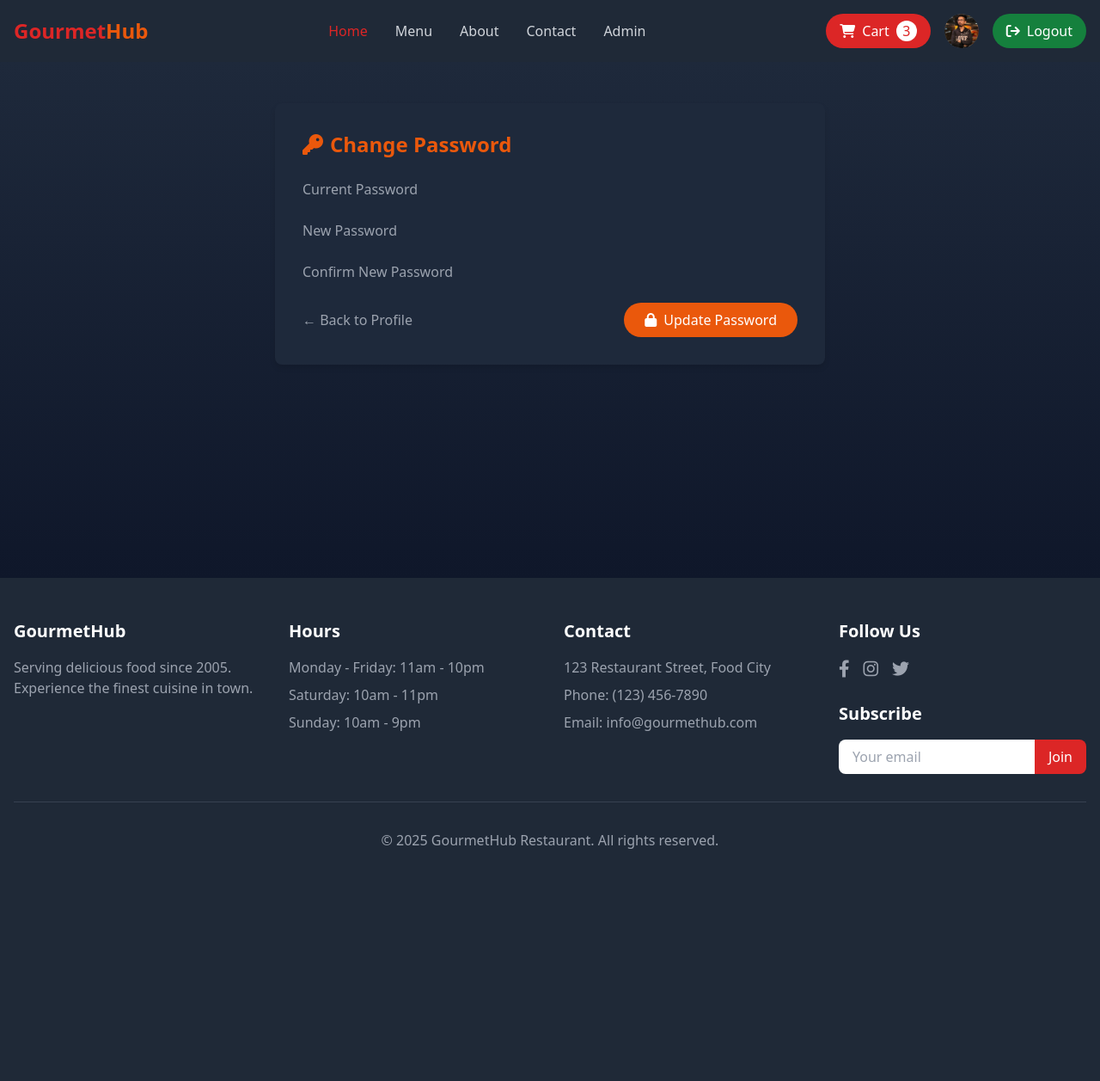
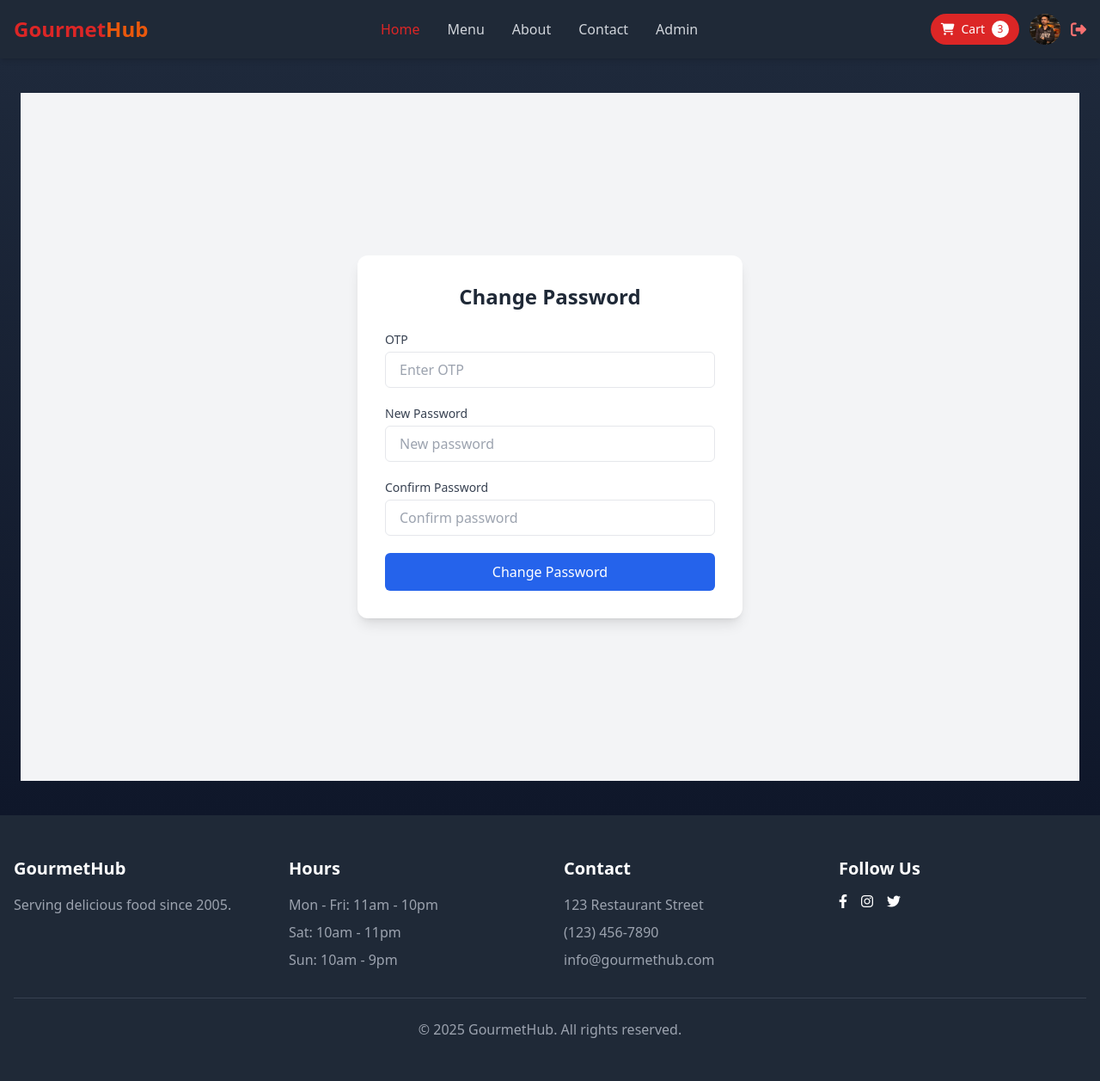
Before and after one commit to nh-404/Resturent_Management, a Django app: page /accounts/change-password/ in a window 1280 px wide. Shown: the whole page at 86% size. Before the commit the page ends 987 px from the top, so only its background shows below. Run offline with Django 5.2, Linux system fonts and the light colour scheme; a user stored in the database is signed in; data comes from the database, SQL or seed files in the repository; both versions use the stored data as it was after the commit; some libraries are stand-ins or nearby versions.

Commit message:
fix otp issuse

```diff
--- a/accounts/urls.py
+++ b/accounts/urls.py
@@ -4,7 +4,7 @@ from accounts import views
 urlpatterns = [
 
     path('profile/', views.user_profile, name='profile'),
-    path('edit-profile/', views.edit_profile, name='edit_profile'),
+    path('edit-profile/<int:id>/', views.edit_profile, name='edit_profile'),
 
     path('signUp/', views.signUp, name='signUp'),
     path('login/', views.signIn, name='login'),
--- a/accounts/views.py
+++ b/accounts/views.py
@@ -5,7 +5,7 @@ from django.contrib import messages
 from django.contrib.auth.password_validation import validate_password
 from django.core.exceptions import ValidationError
 from django.template.loader import render_to_string
-from accounts.models import User, PasswordOTP
+from accounts.models import User, PasswordOTP, Profile
 from django.urls import reverse
 from django.core.mail import EmailMultiAlternatives, send_mail
 from django.contrib.auth import login, authenticate, logout
@@ -220,15 +220,25 @@ def reset_password_confirm(request, uidb64, token):
 def user_profile(request):
 
      # Render template with errors if any
-    return render(request,'auth/profile.html')
+    return render(request,'auth/profile/profile.html')
 
 
 
 @login_required(login_url='login')
-def edit_profile(request):
+def edit_profile(request, id):
+
+    # profile = Profile.objects.get(id=id)
+
+    # if request.method == 'PSOT':
+
+    #     full_name = request.POST.get('full_name')
+    #     full_name = request.POST.get('full_name')
+    #     full_name = request.POST.get('full_name')
+
 
      # Render template with errors if any
-    return render(request,'auth/edit_profile.html')
+
+    return render(request,'auth/profile/edit_profile.html')
 
 
 
@@ -238,12 +248,12 @@ def send_otp(request):
     otp = str(random.randint(100000, 999999))
 
     PasswordOTP.objects.filter(user=request.user).delete()
-    PasswordOTP.objects.create(user=request.user, otp=otp)
+    PasswordOTP.objects.update_or_create(user=request.user, otp=otp)
 
     send_mail(
         subject='Your password change OTP',
-        message='Your OTP is {otp}',
-        from_email=ettings.DEFAULT_FROM_EMAIL,
+        message=f'Your OTP is {otp}',
+        from_email= settings.DEFAULT_FROM_EMAIL,
         recipient_list=[request.user.email]
     )
 
@@ -300,9 +310,10 @@ def change_password(request):
         new_password = request.POST.get('new_password')
         confirm_password = request.POST.get('confirm_password')
 
+        user = request.user
 
         try:
-            otp_obj = PasswordOTP.objects.create(user=request.user, otp=otp)
+            otp_obj = PasswordOTP.objects.get(user=user, otp=otp)
 
         except PasswordOTP.DoesNotExist:
             messages.error(request,'Invalid OTP')
@@ -322,7 +333,7 @@ def change_password(request):
             messages.error(request,'New password do not matching')
             return redirect('change_password')
 
-        user = request.user
+
         user.set_password(new_password)
         user.save()
 
--- a/templates/auth/change_password.html
+++ b/templates/auth/change_password.html
@@ -1,49 +1,85 @@
 {% extends 'base/customer_ui.html' %}
-{% load static %}
 
 {% block content %}
+<div class="min-h-screen flex items-center justify-center bg-gray-100 px-4 sm:px-6">
 
-<div class="content-wrapper py-12">
-    <div class="container mx-auto px-4 max-w-2xl">
-
-        <div class="card p-8">
-            <h2 class="text-2xl font-bold text-secondary mb-6">
-                <i class="fas fa-key mr-2"></i>Change Password
+    <div class="w-full max-w-md bg-white rounded-xl shadow-lg p-6 sm:p-8">
+        <h2 class="text-xl sm:text-2xl font-semibold text-center text-gray-800 mb-6">
+            Change Password
         </h2>
 
-            <form method="post" class="space-y-6">
+        <!-- Django Messages -->
+        {% if messages %}
+            {% for message in messages %}
+                <div class="mb-4 px-4 py-3 rounded-md text-sm sm:text-base
+                    {% if message.tags == 'success' %}
+                        bg-green-100 text-green-700
+                    {% elif message.tags == 'error' %}
+                        bg-red-100 text-red-700
+                    {% else %}
+                        bg-blue-100 text-blue-700
+                    {% endif %}
+                ">
+                    {{ message }}
+                </div>
+            {% endfor %}
+        {% endif %}
+
+        <form method="POST" class="space-y-4 sm:space-y-5">
             {% csrf_token %}
-                {{ form.non_field_errors }}
 
+            <!-- OTP -->
             <div>
-                    <label class="block text-gray-400 mb-1">Current Password</label>
-                    {{ form.old_password }}
+                <label class="block text-sm font-medium text-gray-700 mb-1">
+                    OTP
+                </label>
+                <input
+                    type="text"
+                    name="otp"
+                    required
+                    inputmode="numeric"
+                    placeholder="Enter OTP"
+                    class="w-full px-3 sm:px-4 py-2 border rounded-md focus:ring-2 focus:ring-blue-500 focus:outline-none text-sm sm:text-base"
+                >
             </div>
 
+            <!-- New Password -->
             <div>
-                    <label class="block text-gray-400 mb-1">New Password</label>
-                    {{ form.new_password1 }}
+                <label class="block text-sm font-medium text-gray-700 mb-1">
+                    New Password
+                </label>
+                <input
+                    type="password"
+                    name="new_password"
+                    required
+                    placeholder="New password"
+                    class="w-full px-3 sm:px-4 py-2 border rounded-md focus:ring-2 focus:ring-blue-500 focus:outline-none text-sm sm:text-base"
+                >
             </div>
 
+            <!-- Confirm Password -->
             <div>
-                    <label class="block text-gray-400 mb-1">Confirm New Password</label>
-                    {{ form.new_password2 }}
+                <label class="block text-sm font-medium text-gray-700 mb-1">
+                    Confirm Password
+                </label>
+                <input
+                    type="password"
+                    name="confirm_password"
+                    required
+                    placeholder="Confirm password"
+                    class="w-full px-3 sm:px-4 py-2 border rounded-md focus:ring-2 focus:ring-blue-500 focus:outline-none text-sm sm:text-base"
+                >
             </div>
 
-                <div class="flex justify-between items-center mt-8">
-                    <a href="{% url 'profile' %}" class="text-gray-400 hover:text-white">
-                        ← Back to Profile
-                    </a>
-
-                    <button type="submit"
-                            class="bg-secondary hover:bg-orange-700 px-6 py-2 rounded-full text-white">
-                        <i class="fas fa-lock mr-2"></i>Update Password
+            <!-- Submit -->
+            <button
+                type="submit"
+                class="w-full bg-blue-600 text-white py-2.5 rounded-md hover:bg-blue-700 transition duration-200 font-medium text-sm sm:text-base"
+            >
+                Change Password
             </button>
-                </div>
         </form>
     </div>
 
 </div>
-</div>
-
-{% endblock %}
+{% endblock content %}
--- a/templates/auth/profile.html
+++ b/templates/auth/profile/profile.html
@@ -62,7 +62,7 @@
                             <i class="fas fa-edit mr-2"></i>Edit Profile
                         </a>
 
-                        <a href="{% url 'change_password' %}"
+                        <a href="{% url 'send_otp' %}"
                            class="bg-secondary hover:bg-orange-700 text-white px-6 py-2 rounded-full">
                             <i class="fas fa-key mr-2"></i>Change Password
                         </a>
--- a/templates/base/customer_ui.html
+++ b/templates/base/customer_ui.html
@@ -4,6 +4,7 @@
     <meta charset="UTF-8">
     <meta name="viewport" content="width=device-width, initial-scale=1.0">
     <title>GourmetHub - Customer Interface</title>
+
     <script src="https://cdn.tailwindcss.com"></script>
     <link rel="stylesheet" href="https://cdnjs.cloudflare.com/ajax/libs/font-awesome/6.4.0/css/all.min.css">
 
@@ -17,7 +18,7 @@
                         accent: '#eab308',
                         dark: '#1f2937',
                         light: '#fef3c7',
-                        background: '#0f172a' // Added a dark blue background color
+                        background: '#0f172a'
                     }
                 }
             }
@@ -26,8 +27,8 @@
 
     <style>
         body {
-            background-color: #0f172a; /* Dark blue background */
-            color: #e2e8f0; /* Light text color for contrast */
+            background-color: #0f172a;
+            color: #e2e8f0;
             min-height: 100vh;
         }
         .content-wrapper {
@@ -36,26 +37,26 @@
         }
         .card {
             background-color: #1e293b;
-            border-radius: 0.5rem;
-            box-shadow: 0 4px 6px rgba(0, 0, 0, 0.1);
-        }
-                .otp-digit {
-            transition: all 0.2s ease;
-        }
-        .otp-digit:focus {
-            transform: scale(1.05);
-            box-shadow: 0 0 0 3px rgba(212, 165, 116, 0.3);
+            border-radius: 0.75rem;
+            box-shadow: 0 4px 6px rgba(0, 0, 0, 0.2);
         }
     </style>
 </head>
+
 <body class="bg-background">
-    <!-- Header -->
-    <header class="bg-dark shadow-md">
+
+<!-- ================= HEADER ================= -->
+<header class="bg-dark shadow-md sticky top-0 z-50">
     <div class="container mx-auto px-4 py-4">
+
         <div class="flex justify-between items-center">
-                <div class="flex items-center">
-                   <a href="{% url 'home' %}"  <h1 class="text-2xl font-bold text-primary">Gourmet<span class="text-secondary">Hub</span></h1></a>
-                </div>
+
+            <!-- Logo -->
+            <a href="{% url 'home' %}" class="text-2xl font-bold text-primary">
+                Gourmet<span class="text-secondary">Hub</span>
+            </a>
+
+            <!-- Desktop Nav -->
             <nav class="hidden md:flex space-x-8">
                 <a href="{% url 'home' %}" class="text-primary font-medium">Home</a>
                 <a href="{% url 'menu' %}" class="text-gray-300 hover:text-primary">Menu</a>
@@ -63,125 +64,115 @@
                 <a href="{% url 'contact' %}" class="text-gray-300 hover:text-primary">Contact</a>
                 <a href="{% url 'dashboard_home' %}" class="text-gray-300 hover:text-primary">Admin</a>
             </nav>
-                <div class="flex items-center space-x-4">
-                    <button class="bg-primary text-white px-4 py-2 rounded-full flex items-center">
-                        <i class="fas fa-shopping-cart mr-2"></i>
-                        <span>Cart</span>
-                        <span class="ml-2 bg-white text-primary rounded-full w-6 h-6 flex items-center justify-center">3</span>
+        <!-- Right Section -->
+        <div class="flex items-center gap-3">
+            <!-- Cart -->
+            <button class="bg-primary text-white px-3 py-2 rounded-full flex items-center text-sm">
+                <i class="fas fa-shopping-cart"></i>
+                <span class="ml-2 hidden sm:inline">Cart</span>
+                <span class="ml-2 bg-white text-primary rounded-full w-5 h-5 flex items-center justify-center text-xs">3</span>
             </button>
 
             {% if user.is_authenticated %}
-
-                                                <!-- Profile Icon -->
+                <!-- Profile link for authenticated users -->
                 <a href="{% url 'profile' %}"
-                    class="w-10 h-10 flex items-center justify-center rounded-full bg-gray-700 hover:bg-gray-600 overflow-hidden">
-
+                class="w-9 h-9 flex items-center justify-center rounded-full bg-gray-700 overflow-hidden">
                     {% if user.user_profile.image %}
-                            <img
-                                src="{{ user.user_profile.image.url }}"
-                                alt="Profile Photo"
-                                class="w-full h-full object-cover rounded-full"
-                            >
+                        <img src="{{ user.user_profile.image.url }}" class="w-full h-full object-cover" alt="Profile">
                     {% else %}
                         <i class="fas fa-user text-white"></i>
                     {% endif %}
-
                 </a>
 
+                <!-- Logout link -->
+            <a href="{% url 'logout' %}" class="text-red-400 text-lg hover:text-red-300" title="Logout">
+                <i class="fas fa-sign-out-alt"></i>
+            </a>
+            {% else %}
+            <!-- Login link for non-authenticated users -->
+            <a href="{% url 'login' %}" class="text-secondary text-lg hover:text-white" title="Login">
+                <i class="fas fa-sign-in-alt"></i>
+            </a>
+            {% endif %}
 
+            <!-- Mobile Menu Button -->
+            <button id="mobile-menu-btn" class="md:hidden text-white text-2xl">
+                <i class="fas fa-bars"></i>
+            </button>
+        </div>
+        <!-- Mobile Menu -->
+        <div id="mobile-menu" class="hidden md:hidden mt-4 bg-gray-800 rounded-lg p-4 space-y-3">
+            <a href="{% url 'home' %}" class="block text-gray-300">Home</a>
+            <a href="{% url 'menu' %}" class="block text-gray-300">Menu</a>
+            <a href="{% url 'contact' %}" class="block text-gray-300">About</a>
+            <a href="{% url 'contact' %}" class="block text-gray-300">Contact</a>
 
-                    <a href="{% url 'logout' %}">
-                        <button class="bg-green-700 text-white px-4 py-2 rounded-full">
-                        <i class="fas fa-sign-out mr-2"></i>Logout</button>
-                    </a>
+            {% if user.is_authenticated %}
+                <a href="{% url 'logout' %}" class="block text-red-400">Logout</a>
+            {% else %}
+                <a href="{% url 'login' %}" class="block text-secondary">Login</a>
+            {% endif %}
+        </div>
 
-                    {% else %}
+    </div>
+</header>
 
-                    <a href="{% url 'login' %}">
-                        <button class="bg-secondary text-white px-4 py-2 rounded-full">
-                        <i class="fas fa-user mr-2"></i>Login</button>
-                    </a>
+<!-- ================= CONTENT ================= -->
+<main class="content-wrapper px-4 sm:px-6 py-10">
+    {% block content %}{% endblock content %}
+</main>
 
-                    {% endif %}
+<!-- ================= FOOTER ================= -->
+<footer class="bg-dark text-white py-12">
+    <div class="container mx-auto px-4">
+        <div class="grid grid-cols-1 sm:grid-cols-2 md:grid-cols-4 gap-8 text-center sm:text-left">
+
+            <div>
+                <h3 class="text-xl font-bold mb-4">GourmetHub</h3>
+                <p class="text-gray-400">Serving delicious food since 2005.</p>
+            </div>
+
+            <div>
+                <h3 class="text-xl font-bold mb-4">Hours</h3>
+                <ul class="space-y-2 text-gray-400">
+                    <li>Mon - Fri: 11am - 10pm</li>
+                    <li>Sat: 10am - 11pm</li>
+                    <li>Sun: 10am - 9pm</li>
+                </ul>
+            </div>
+
+            <div>
+                <h3 class="text-xl font-bold mb-4">Contact</h3>
+                <ul class="space-y-2 text-gray-400">
+                    <li>123 Restaurant Street</li>
+                    <li>(123) 456-7890</li>
+                    <li>info@gourmethub.com</li>
+                </ul>
+            </div>
+
+            <div>
+                <h3 class="text-xl font-bold mb-4">Follow Us</h3>
+                <div class="flex justify-center sm:justify-start space-x-4">
+                    <i class="fab fa-facebook-f"></i>
+                    <i class="fab fa-instagram"></i>
+                    <i class="fab fa-twitter"></i>
+                    <i class="fab fa-tripadvisor"></i>
                 </div>
             </div>
         </div>
-    </header>
 
-{% block content %}{% endblock content %}
-    <!-- Footer -->
-    <footer class="bg-dark text-white py-12">
-        <div class="container mx-auto px-4">
-            <div class="grid grid-cols-1 md:grid-cols-4 gap-8">
-                <div>
-                    <h3 class="text-xl font-bold mb-4">GourmetHub</h3>
-                    <p class="text-gray-400">Serving delicious food since 2005. Experience the finest cuisine in town.</p>
-                </div>
-                <div>
-                    <h3 class="text-xl font-bold mb-4">Hours</h3>
-                    <ul class="space-y-2 text-gray-400">
-                        <li>Monday - Friday: 11am - 10pm</li>
-                        <li>Saturday: 10am - 11pm</li>
-                        <li>Sunday: 10am - 9pm</li>
-                    </ul>
-                </div>
-                <div>
-                    <h3 class="text-xl font-bold mb-4">Contact</h3>
-                    <ul class="space-y-2 text-gray-400">
-                        <li>123 Restaurant Street, Food City</li>
-                        <li>Phone: (123) 456-7890</li>
-                        <li>Email: info@gourmethub.com</li>
-                    </ul>
-                </div>
-                <div>
-                    <h3 class="text-xl font-bold mb-4">Follow Us</h3>
-                    <div class="flex space-x-4">
-                        <a href="#" class="text-gray-400 hover:text-white"><i class="fab fa-facebook-f text-xl"></i></a>
-                        <a href="#" class="text-gray-400 hover:text-white"><i class="fab fa-instagram text-xl"></i></a>
-                        <a href="#" class="text-gray-400 hover:text-white"><i class="fab fa-twitter text-xl"></i></a>
-                        <a href="#" class="text-gray-400 hover:text-white"><i class="fab fa-tripadvisor text-xl"></i></a>
-                    </div>
-                    <div class="mt-6">
-                        <h3 class="text-xl font-bold mb-4">Subscribe</h3>
-                        <div class="flex">
-                            <input type="email" placeholder="Your email" class="px-4 py-2 rounded-l-lg w-full text-dark">
-                            <button class="bg-primary px-4 py-2 rounded-r-lg">Join</button>
-                        </div>
-                    </div>
-                </div>
-            </div>
-            <div class="border-t border-gray-700 mt-8 pt-8 text-center text-gray-400">
-                <p>&copy; 2025 GourmetHub Restaurant. All rights reserved.</p>
+        <div class="border-t border-gray-700 mt-8 pt-6 text-center text-gray-400">
+            &copy; 2025 GourmetHub. All rights reserved.
         </div>
     </div>
 </footer>
 
-
-
+<!-- ================= SCRIPTS ================= -->
 <script>
-        // Simple JavaScript for interactivity
-        document.addEventListener('DOMContentLoaded', function() {
-            // Add to cart buttons
-            const addToCartButtons = document.querySelectorAll('.bg-primary');
-            addToCartButtons.forEach(button => {
-                button.addEventListener('click', function() {
-                    alert('Item added to cart!');
-                });
-            });
-
-            // Cart toggle functionality
-            const cartButton = document.querySelector('header button.bg-primary');
-            const cartSidebar = document.querySelector('.fixed.right-0');
-            const closeCartButton = document.querySelector('.fixed button');
-
-            cartButton.addEventListener('click', function() {
-                cartSidebar.classList.remove('translate-x-full');
-            });
-
-            closeCartButton.addEventListener('click', function() {
-                cartSidebar.classList.add('translate-x-full');
-            });
+document.getElementById('mobile-menu-btn').addEventListener('click', () => {
+    document.getElementById('mobile-menu').classList.toggle('hidden');
 });
 </script>
+
 </body>
 </html>
```
Also changed, not shown: templates/auth/profile/edit_profile.html (renamed from templates/auth/edit_profile.html, +12 -4 lines), templates/auth/send_otp.html (added, +71 -0 lines), db.sqlite3. Lines whose indentation alone changed are shown as unchanged.
